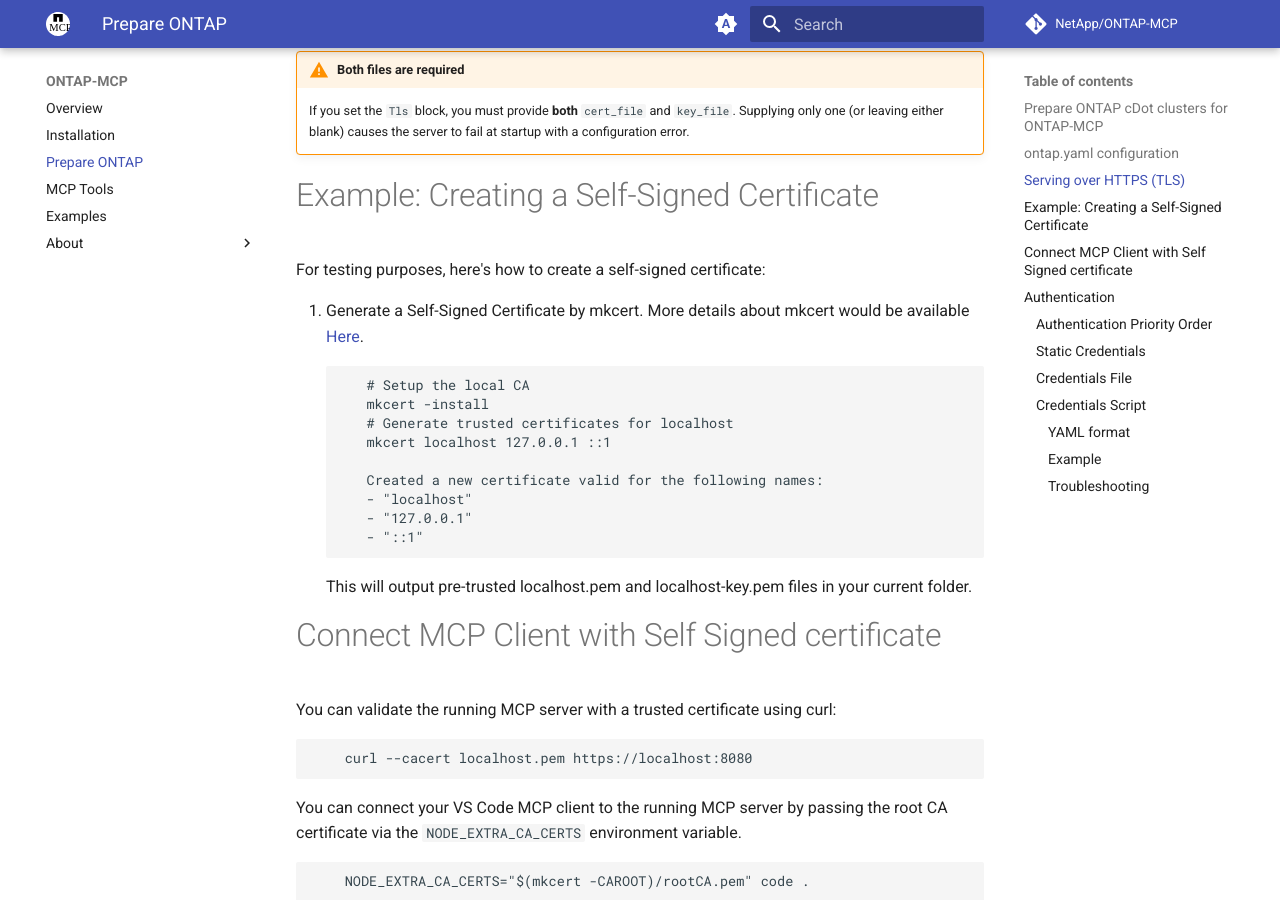
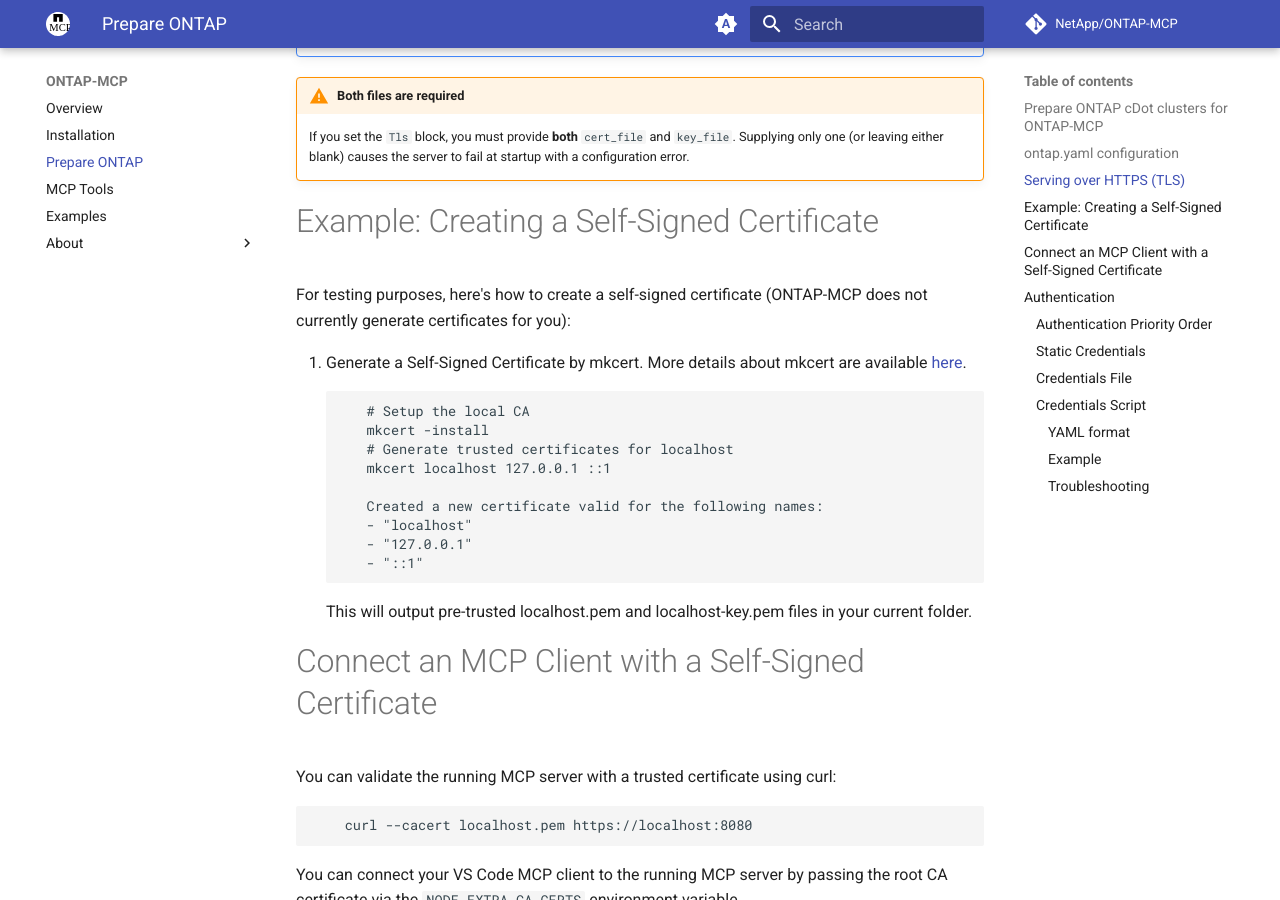
Before and after one commit to NetApp/ontap-mcp, an MkDocs documentation site: the page built from docs/prepare-ontap.md, in a window 1280 px wide and 900 px high, scrolled down 2456 px. Built offline with MkDocs 1.6.1 and Material for MkDocs 9.7.7, drawn with Linux system fonts in a browser that asks for light colours; comment, search, counter and statistics services are not loaded; the version menu is left out; some of the changed text lies outside the part shown.

Commit message:
feat: handled copilot comments

````diff
--- a/docs/prepare-ontap.md
+++ b/docs/prepare-ontap.md
@@ -80,9 +80,9 @@
 
 # Example: Creating a Self-Signed Certificate
 
-For testing purposes, here's how to create a self-signed certificate:
+For testing purposes, here's how to create a self-signed certificate (ONTAP-MCP does not currently generate certificates for you):
 
-1. Generate a Self-Signed Certificate by mkcert. More details about mkcert would be available [Here](https://github.com/FiloSottile/mkcert).
+1. Generate a Self-Signed Certificate by mkcert. More details about mkcert are available [here](https://github.com/FiloSottile/mkcert).
 ```
    # Setup the local CA
    mkcert -install
@@ -96,7 +96,7 @@
 ```
 This will output pre-trusted localhost.pem and localhost-key.pem files in your current folder.
 
-# Connect MCP Client with Self Signed certificate
+# Connect an MCP Client with a Self-Signed Certificate
 
 You can validate the running MCP server with a trusted certificate using curl:
 
--- a/ontap-example.yaml
+++ b/ontap-example.yaml
@@ -1,7 +1,7 @@
 # See https://netapp.github.io/ontap-mcp/nightly/
-#Tls:
-#  cert_file: localhost.pem
-#  key_file: localhost-key.pem
+# Tls:
+#   cert_file: localhost.pem
+#   key_file: localhost-key.pem
 
 Pollers:
   u2:
````
Also changed, not shown: other parts of docs/prepare-ontap.md (+1 -1 lines), 3 other files.
